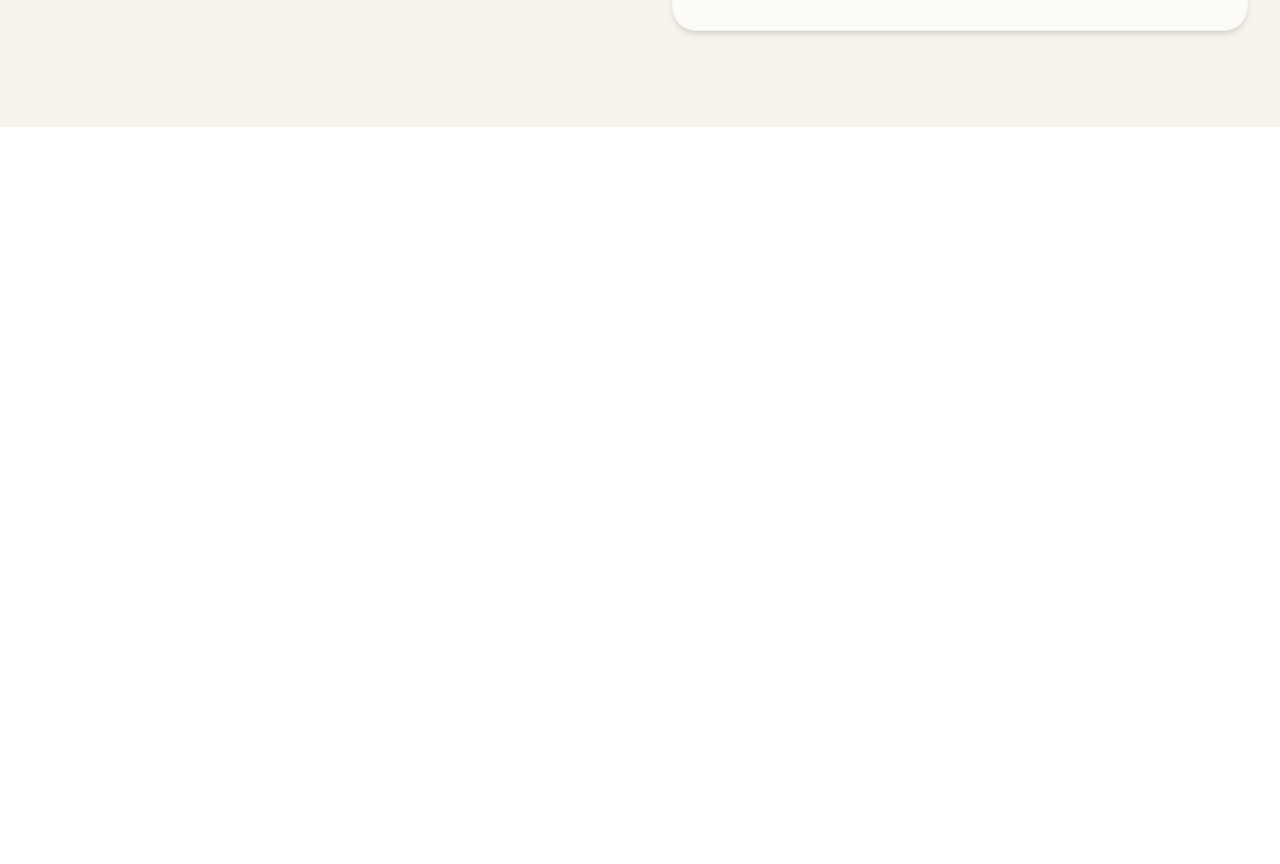
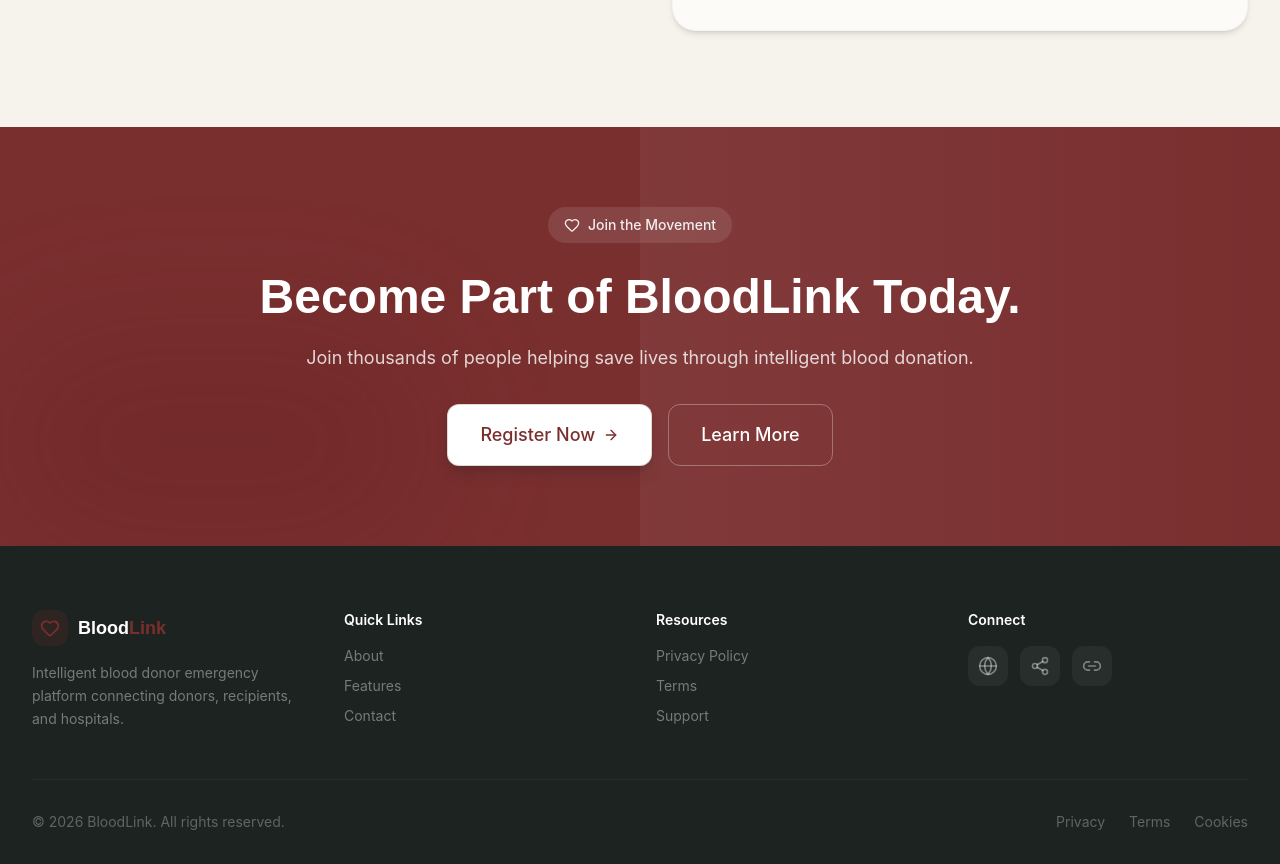
Before and after one commit to AshfaqIbrahim/bloodlink-frontend, a React (Vite) app: page / in a window 1280 px wide. Shown: the part 6440-7304 px from the top of the page. Before the commit the page ends 6567 px from the top, so only its background shows below. Built offline with nearby package versions, Linux system fonts and the light colour scheme; the HTML template or start-up script is replaced by a standard one.

Commit message:
Added CTA and footer

```diff
--- /dev/null
+++ b/src/components/landing/CTASection.jsx
@@ -0,0 +1,47 @@
+import React from "react";
+import { ArrowRight, Heart } from "lucide-react";
+import Button from "../common/Button";
+
+const CTASection = () => {
+  return (
+    <section className="py-20 bg-[#7A2F2F] relative overflow-hidden">
+      <div className="absolute top-0 right-0 w-1/2 h-full bg-gradient-to-l from-[#7A2F2F]/0 to-white/5" />
+      <div className="absolute bottom-0 left-0 w-1/3 h-1/2 bg-[#631f1f]/30 rounded-full blur-3xl" />
+
+      <div className="max-w-4xl mx-auto px-4 sm:px-6 lg:px-8 text-center relative z-10">
+        <div className="inline-flex items-center gap-2 bg-white/10 px-4 py-2 rounded-full text-sm font-medium text-white/90 mb-6">
+          <Heart className="w-4 h-4" />
+          Join the Movement
+        </div>
+
+        <h2 className="font-poppins font-bold text-3xl sm:text-4xl md:text-5xl text-white mb-4 leading-tight">
+          Become Part of BloodLink Today.
+        </h2>
+
+        <p className="text-white/80 text-lg max-w-2xl mx-auto mb-8 leading-relaxed">
+          Join thousands of people helping save lives through intelligent blood
+          donation.
+        </p>
+
+        <div className="flex flex-wrap justify-center gap-4">
+          <Button
+            variant="secondary"
+            size="lg"
+            className="bg-white text-[#7A2F2F] hover:bg-white/90 shadow-lg shadow-[#1C2321]/20"
+          >
+            Register Now <ArrowRight className="w-4 h-4" />
+          </Button>
+          <Button
+            variant="outline"
+            size="lg"
+            className="border-white/30 text-white hover:bg-white/10"
+          >
+            Learn More
+          </Button>
+        </div>
+      </div>
+    </section>
+  );
+};
+
+export default CTASection;
--- a/src/pages/auth/Landing.jsx
+++ b/src/pages/auth/Landing.jsx
@@ -8,6 +8,8 @@ import AboutSection from "../../components/landing/AboutSection";
 import TestimonialsSection from "../../components/landing/TestimonialsSection";
 import FAQSection from "../../components/landing/FAQSection";
 import ContactSection from "../../components/landing/ContactSection";
+import CTASection from "../../components/landing/CTASection";
+import Footer from "../../components/common/Footer";
 
 function Landing() {
   return (
@@ -22,6 +24,8 @@ function Landing() {
       <TestimonialsSection />
       <FAQSection />
       <ContactSection />
+      <CTASection />
+      <Footer />
     </>
   );
 }
```
